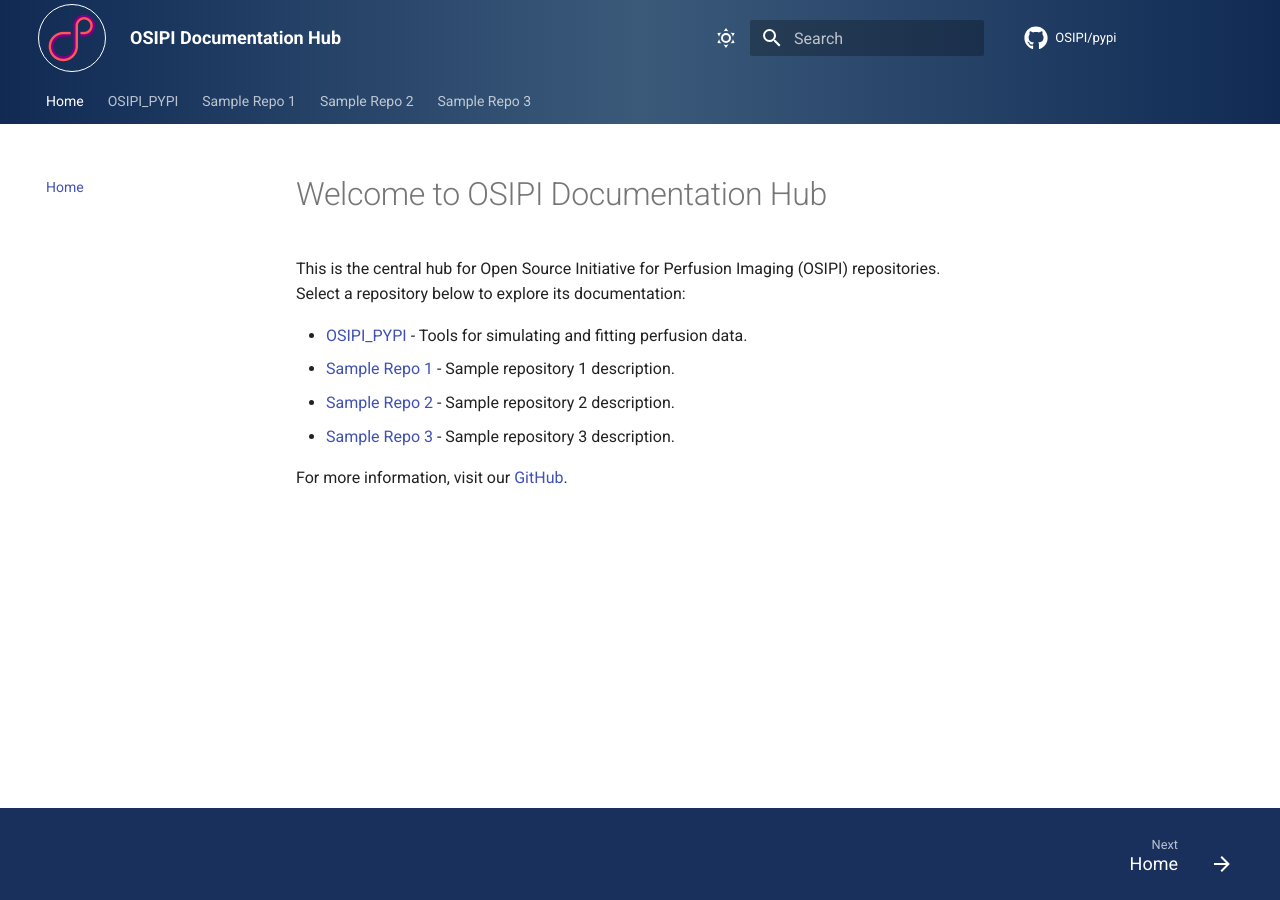
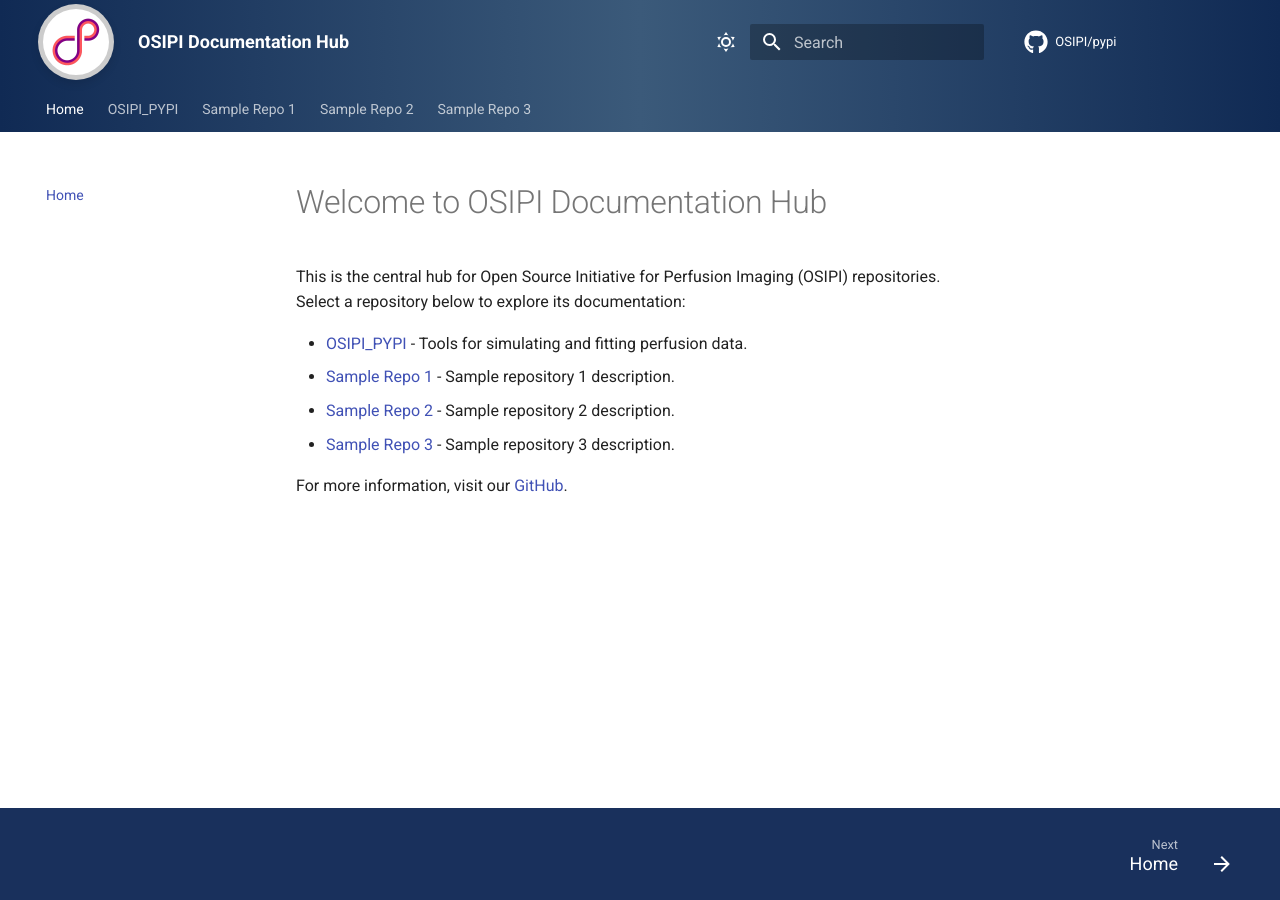
Before and after one commit to RohanKrMahato/OSIPI_DOCS, an MkDocs documentation site: the page built from docs/index.md, in a window 1280 px wide. Built offline with MkDocs 1.6.1 and Material for MkDocs 9.7.7, drawn with Linux system fonts in a browser that asks for light colours; comment, search, counter and statistics services are not loaded.

Commit message:
imporved the logo

```diff
--- a/docs/stylesheets/extra.css
+++ b/docs/stylesheets/extra.css
@@ -34,12 +34,26 @@
         border: 0;
         border-top: 1px solid #ccc;
     }
-.md-header__button.md-logo{
-    border-color: rgb(255, 255, 255);
-    border-width: 0.5px;
-    border-style: solid;
-    border-radius: 50%;
-}
+
+    .md-header__button.md-logo {
+        background-color: white;
+        border: 5px solid rgba(0, 0, 0, 0.2);
+        border-radius: 50%;
+        box-shadow: 0 4px 8px rgba(0, 0, 0, 0.1);
+        transition: all 0.3s ease-in-out;
+        padding: 8px;
+        display: flex;
+        align-items: center;
+        justify-content: center;
+    }
+
+    .md-header__button.md-logo:hover {
+        background-color: #f8f9fa;
+        border-color: rgba(0, 0, 0, 0.4);
+        box-shadow: 0 6px 12px rgba(0, 0, 0, 0.15);
+        transform: scale(1.1);
+    }
+
 
 .md-header,
 .md-tabs{
```
Also changed, not shown: README.md (+2 -0 lines).
